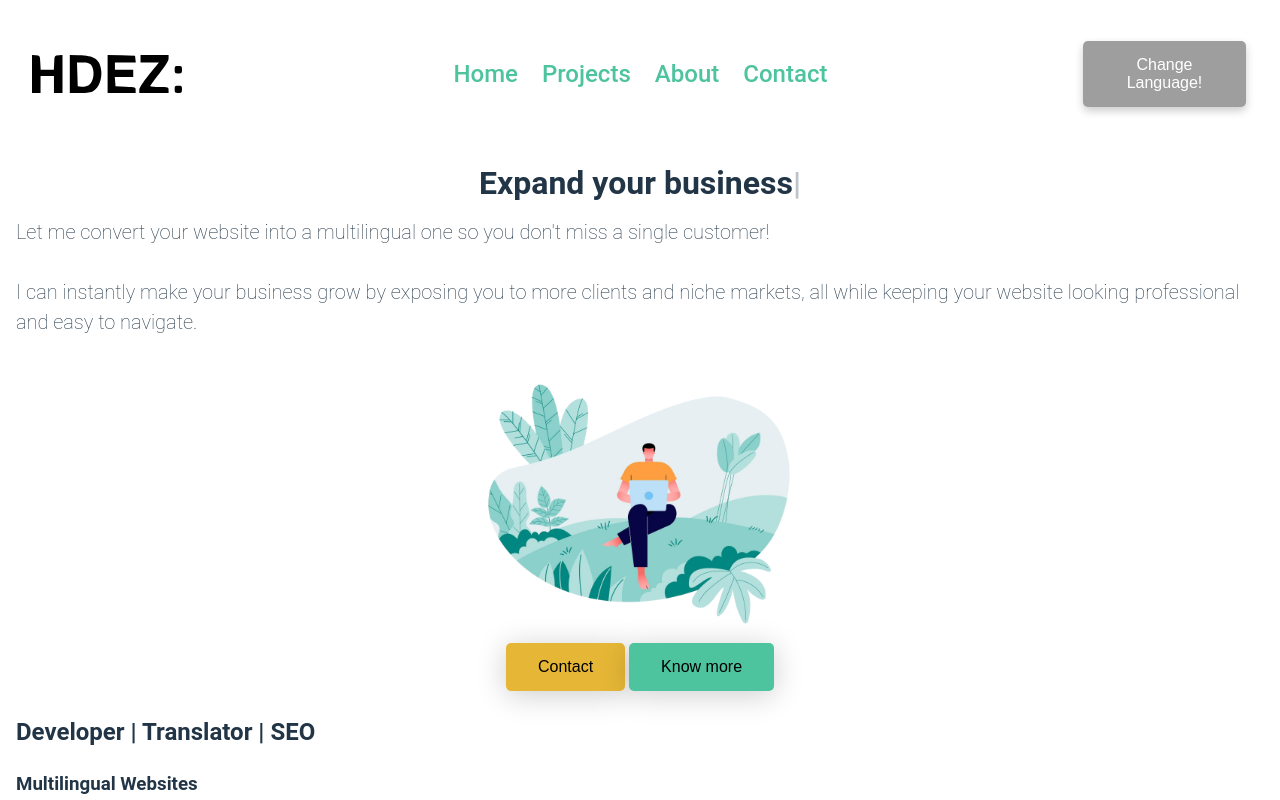
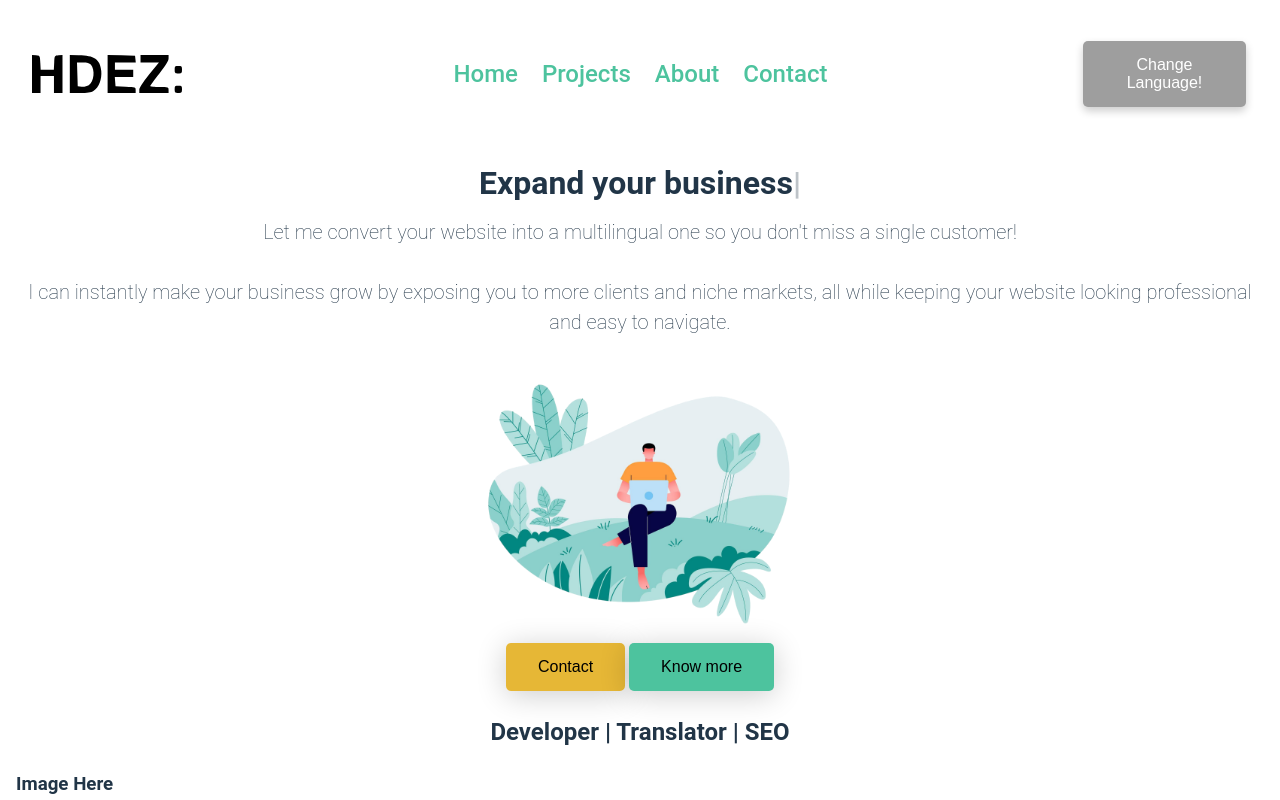
Before and after one commit to devhdez/portfolio-project, a React (Vite) app: page / in a window 1280 px wide. Shown: the top 800 px of the page. Built offline with nearby package versions, Linux system fonts and the light colour scheme; grey boxes are pictures that could not be loaded.

Commit message:
Fix and Feat CSS

```diff
--- a/src/Feat.jsx
+++ b/src/Feat.jsx
@@ -8,7 +8,7 @@ const Feat = () => {
                 <h2 className="Features-title"> Developer | Translator | SEO</h2>
                 <div className="Features-list">
                     <div className="Feature">
-                        <h3 className="Feature-title">Multilingual Websites</h3>
+                        <h3 className="Feature-title">Image Here</h3>
                         <p className="Feature-description">As a seasoned freelancer combining advanced web development and thoughtful translation/localisation services, I craft digital solutions that are both technically robust and culturally resonant.
                             Whether you need a cutting-edge business website, an administrative application (think personnel selection systems), a dynamic webshop, a food delivery platform, or a CRM solution, I ensure that every digital asset is optimized for efficiency and tailored to the nuances of your target audience—even across different languages and cultures.
                             In short, if it needs to appear on screen to boost your business's performance and engage a global customer base, I've got the expertise to make it shine both technically and linguistically.</p>
--- a/src/index.css
+++ b/src/index.css
@@ -176,6 +176,17 @@ p {
   color: #ffffff; /* Orange text on hover */
 }
 
+/* Features Section */
+
+.features-wrapper , h2, p{
+  overflow-x: hidden;
+  display: flex;
+  flex-direction: column;
+  align-items: center;
+  justify-content: center;
+  text-align: center;
+}
+
 /* Larger screens adjustments */
 @media (min-width: 768px) {
   .App-header {
```
